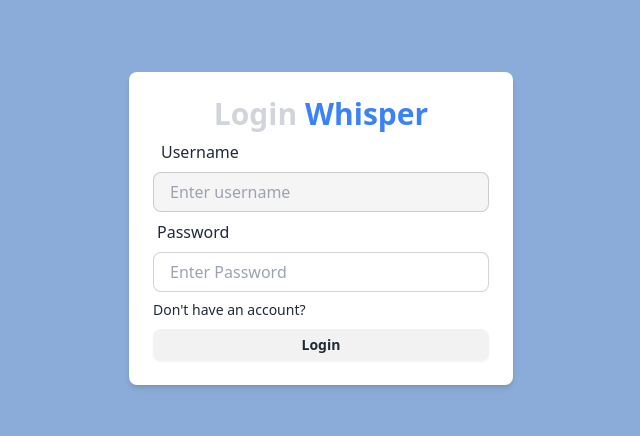
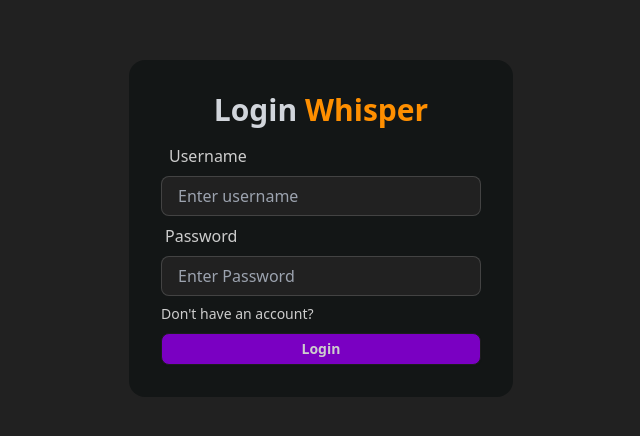
Before and after one commit to iamfaran/whispr-chat-app, a React (Vite) app in the folder frontend/: page / in a window 1280 px wide. Shown: the part 172-608 px from the top of the page, without its empty margins (319-959 px from the left). Built offline with nearby package versions, Linux system fonts and the light colour scheme.

Commit message:
create UI login page

```diff
--- a/frontend/src/App.jsx
+++ b/frontend/src/App.jsx
@@ -1,7 +1,7 @@
 import Login from "./pages/login/Login";
 function App() {
   return (
-    <div className="p-4 bg-[#8BABD8] h-screen flex items-center justify-center">
+    <div className="p-4  h-screen flex items-center justify-center">
       <Login />
     </div>
   );
--- a/frontend/src/pages/login/Login.jsx
+++ b/frontend/src/pages/login/Login.jsx
@@ -1,12 +1,15 @@
 const Login = () => {
   return (
-    <div className="flex flex-col items-center justify-center min-w-96 mx-auto">
-      <div className="w-full p-6 rounded-lg shadow-md bg-white">
+    <div
+      className="card w-96 bg-primary-content
+    "
+    >
+      <div className="card-body">
+        {" "}
         <h1 className="text-3xl font-semibold text-center text-gray-300">
           Login
-          <span className="text-blue-500"> Whisper</span>
+          <span className="text-primary"> Whisper</span>
         </h1>
-
         <form>
           <div>
             <label className="label p-2">
@@ -15,7 +18,7 @@ const Login = () => {
             <input
               type="text"
               placeholder="Enter username"
-              className="w-full input input-bordered h-10 bg-[#F5F5F5]"
+              className="w-full input input-bordered h-10"
             />
           </div>
 
@@ -37,7 +40,9 @@ const Login = () => {
           </a>
 
           <div>
-            <button className="btn btn-block btn-sm mt-2">Login</button>
+            <button className="btn btn-block btn-sm mt-2 bg-secondary">
+              Login
+            </button>
           </div>
         </form>
       </div>
--- a/frontend/tailwind.config.js
+++ b/frontend/tailwind.config.js
@@ -6,4 +6,7 @@ export default {
   },
   // eslint-disable-next-line no-undef
   plugins: [require("daisyui")],
+  daisyui: {
+    themes: ["halloween"],
+  },
 };
```
